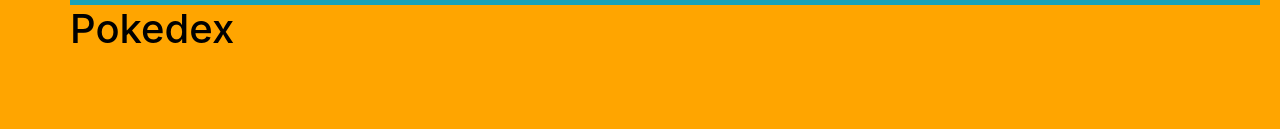
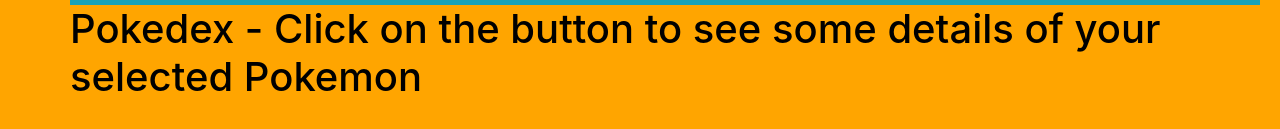
Before and after one commit to RinaOngOehme/First-JS-App, a plain HTML site: page index.html in a window 1280 px wide. Shown: the part 391-520 px from the top of the page. Drawn offline with nearby package versions, Linux system fonts and the light colour scheme; no server answers.

Commit message:
Update index.html

```diff
--- a/index.html
+++ b/index.html
@@ -50,7 +50,7 @@
   </div>
 </div>
 
-<h1>Pokedex</h1>
+<h1>Pokedex - Click on the button to see some details of your selected Pokemon</h1>
   <ul class="list-group"></ul>
   <div id="modal-container"></div>
   <strong>
```
